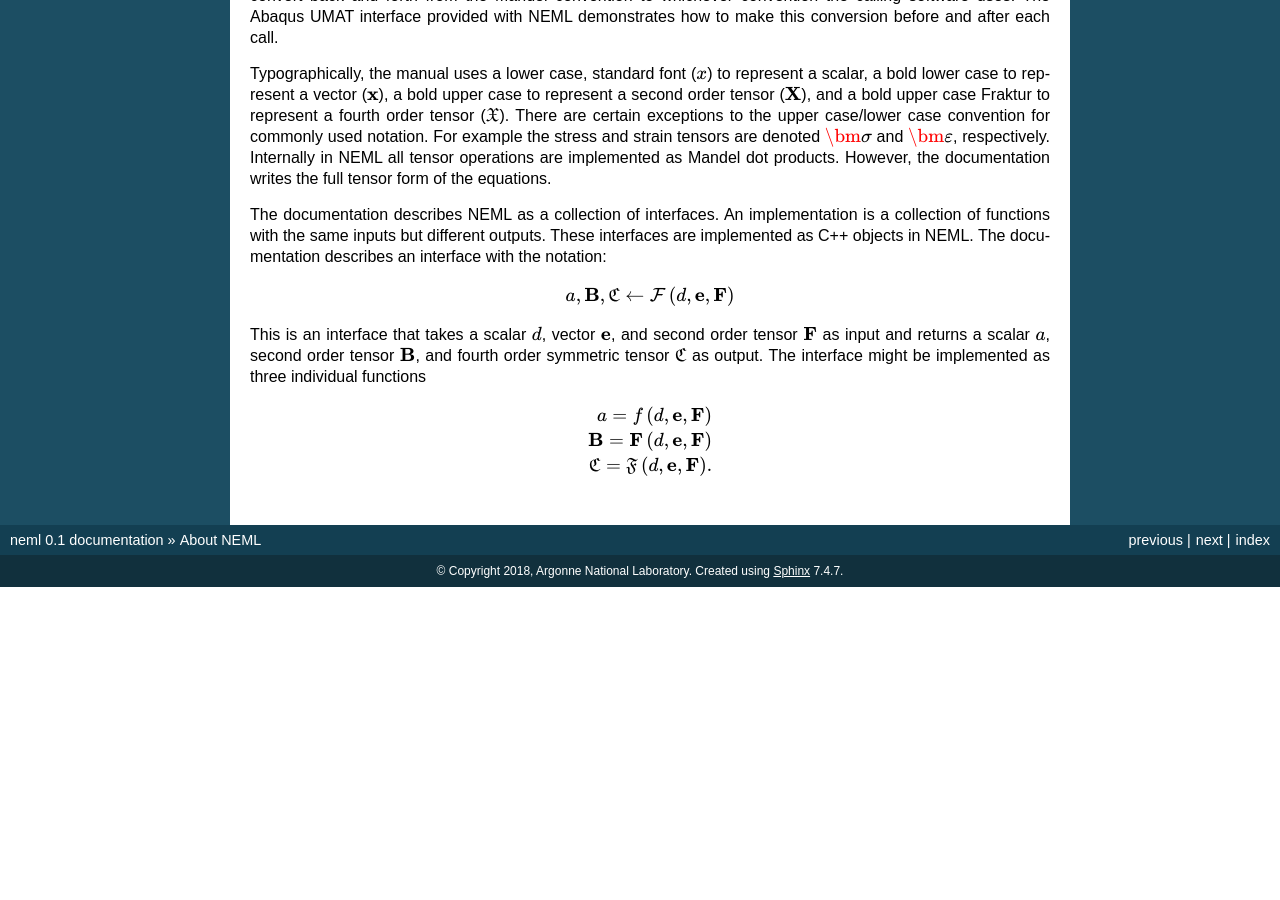
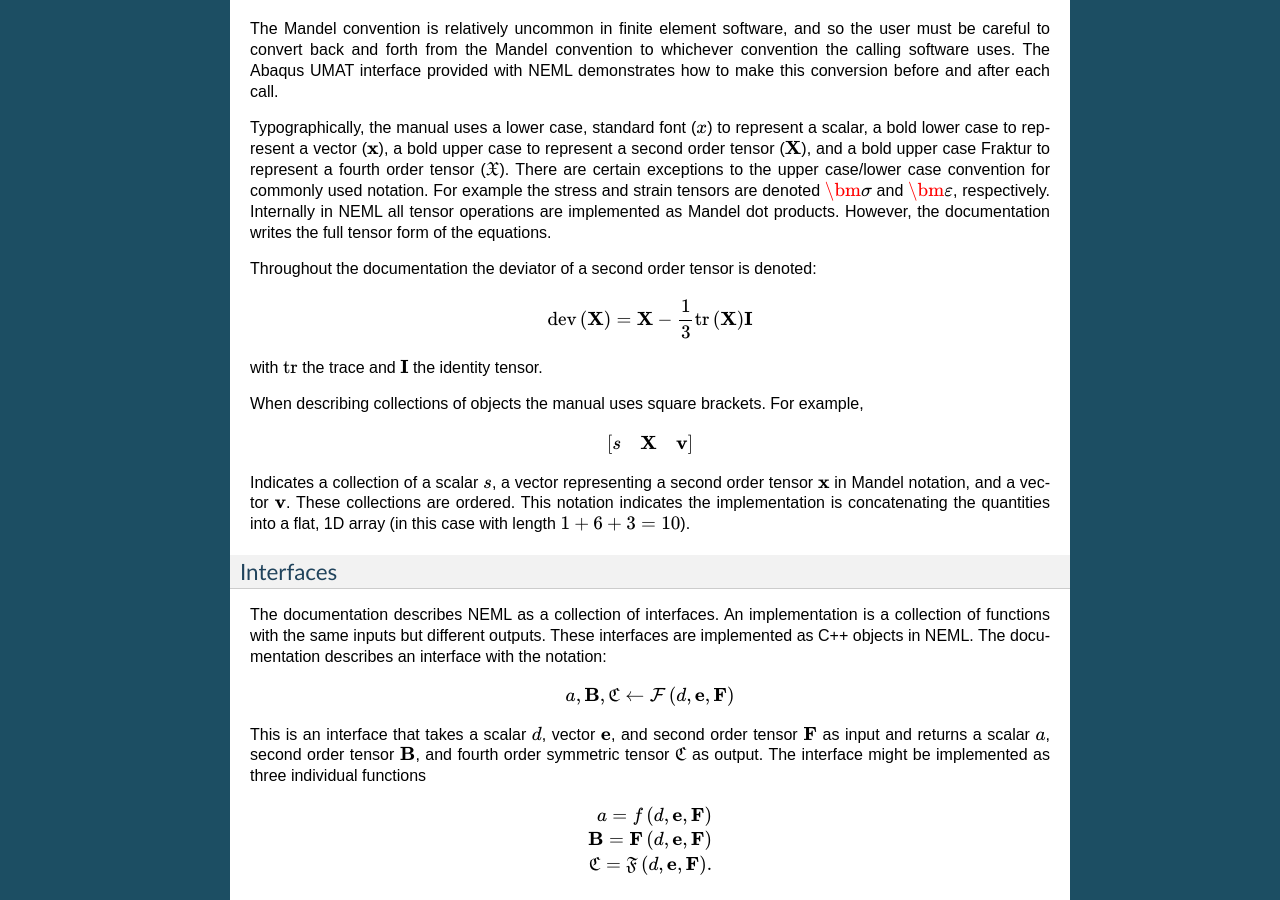
Before and after one commit to Argonne-National-Laboratory/neml, a Sphinx documentation site: the page built from doc/sphinx/about.rst, in a window 1280 px wide and 900 px high, scrolled down 1973 px. Built offline with Sphinx 7.4.7, drawn with Linux system fonts in a browser that asks for light colours; formulas are drawn with MathJax 3; before the commit the page ends 2560 px from its top, so only the background shows below that; some of the changed text lies outside the part shown.

Commit message:
More notation

```diff
--- a/doc/sphinx/about.rst
+++ b/doc/sphinx/about.rst
@@ -83,6 +83,9 @@ efficiency.
 Mathematical conventions
 ------------------------
 
+Mandel notation
+^^^^^^^^^^^^^^^
+
 NEML models work in three dimensions.
 This means second order tensors can be expressed by 3-by-3 arrays and
 fourth order tensors are 3-by-3-by-3-by-3 arrays.
@@ -164,6 +167,32 @@ Internally in NEML all tensor operations are implemented as Mandel dot
 products.
 However, the documentation writes the full tensor form of the equations.
 
+Throughout the documentation the deviator of a second order tensor is
+denoted:
+
+.. math::
+   \operatorname{dev}\left(\mathbf{X}\right) = \mathbf{X} - \frac{1}{3}
+      \operatorname{tr}\left(\mathbf{X}\right) \mathbf{I}
+
+with :math:`\operatorname{tr}` the trace and :math:`\mathbf{I}` the
+identity tensor.
+
+When describing collections of objects the manual uses square brackets.
+For example,
+
+.. math::
+   \left[ \begin{array}{ccc} s & \mathbf{X} & \mathbf{v} \end{array}\right]
+
+Indicates a collection of a scalar :math:`s`, a vector representing a
+second order tensor :math:`\mathbf{x}` in Mandel notation, and a
+vector :math:`\mathbf{v}`.
+These collections are ordered.
+This notation indicates the implementation is concatenating the quantities
+into a flat, 1D array (in this case with length :math:`1 + 6 + 3 = 10`).
+
+Interfaces
+^^^^^^^^^^
+
 The documentation describes NEML as a collection of interfaces.
 An implementation is a collection of functions with the same inputs but
 different outputs.
```
